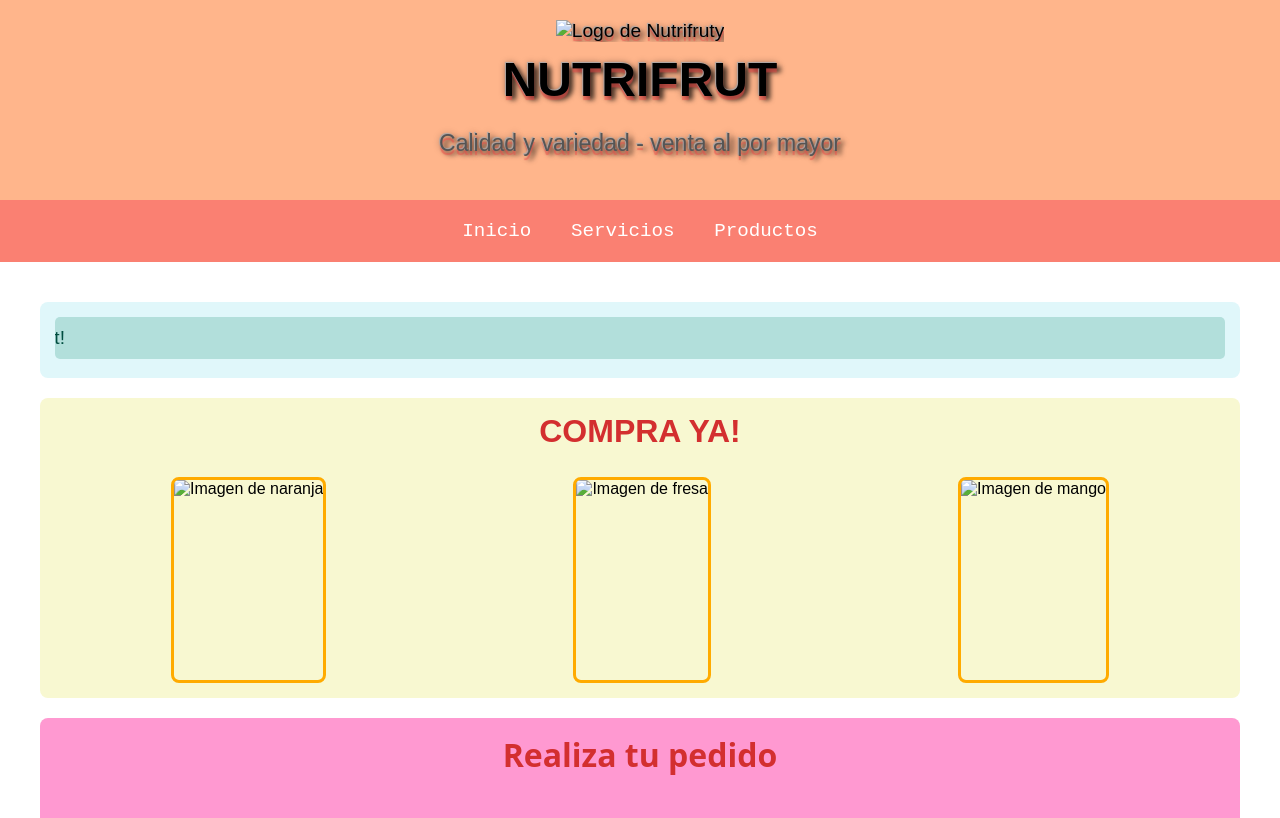
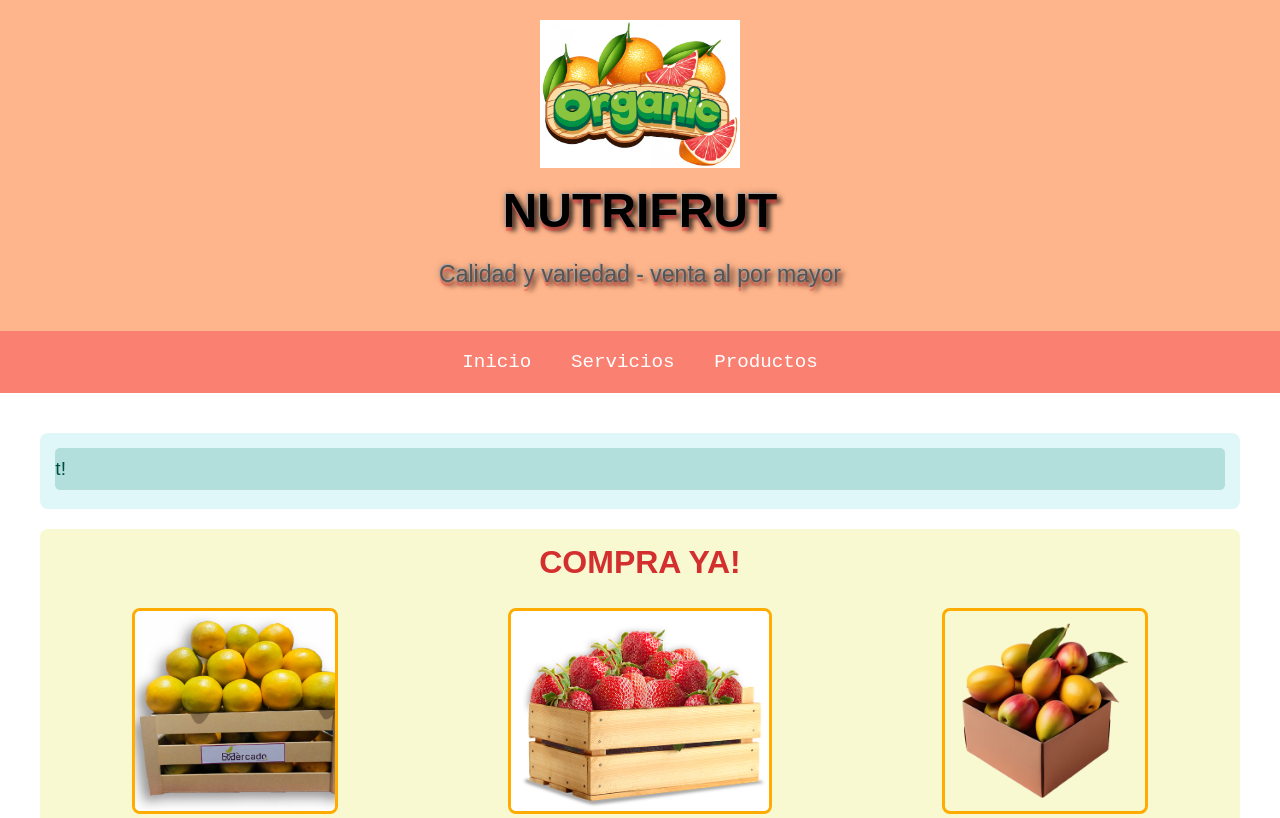
Before and after one commit to alondravegac/clase03preprocesadores, a plain HTML site: page index.html in a window 1280 px wide. Shown: the top 818 px of the page. Drawn offline with Linux system fonts and the light colour scheme.

Commit message:
Update index.html

```diff
--- a/index.html
+++ b/index.html
@@ -11,7 +11,7 @@
     <!-- Encabezado -->
     <header>
         <div>
-            <img src="media/organica-.avif" alt="Logo de Nutrifruty" width="200" height="200">
+            <img src="organica-.avif" alt="Logo de Nutrifruty" width="200" height="200">
             <h1>NUTRIFRUT</h1>
             <p>Calidad y variedad - venta al por mayor</p>
         </div>
@@ -35,9 +35,9 @@
         <section class="compra">
             <h2>COMPRA YA!</h2>
             <div class="image-container">
-                <img src="media/naranja.png" alt="Imagen de naranja" class="image">
-                <img src="media/fresa.png" alt="Imagen de fresa" class="image">
-                <img src="media/mango.webp" alt="Imagen de mango" class="image">
+                <img src="naranja.png" alt="Imagen de naranja" class="image">
+                <img src="fresa.png" alt="Imagen de fresa" class="image">
+                <img src="mango.webp" alt="Imagen de mango" class="image">
             </div>
         </section>
 
```
